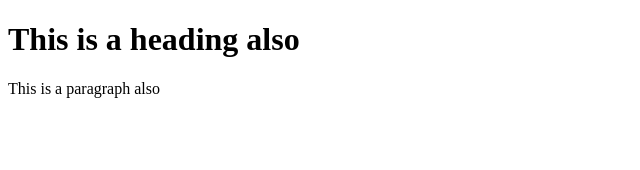
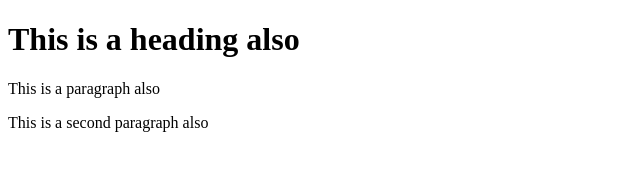
Before and after one commit to Knightwebz/git-test-vsc2, a plain HTML site: page index.html in a window 1280 px wide. Shown: the whole page, without its empty margins (0-640 px from the left). Drawn offline with Linux system fonts and the light colour scheme.

Commit message:
third commit

```diff
--- a/index.html
+++ b/index.html
@@ -15,6 +15,7 @@
     <body>
         <h1>This is a heading also</h1>
         <p>This is a paragraph also</p>
+        <p>This is a second paragraph also</p>
         <script src="" async defer></script>
     </body>
 </html>
```
